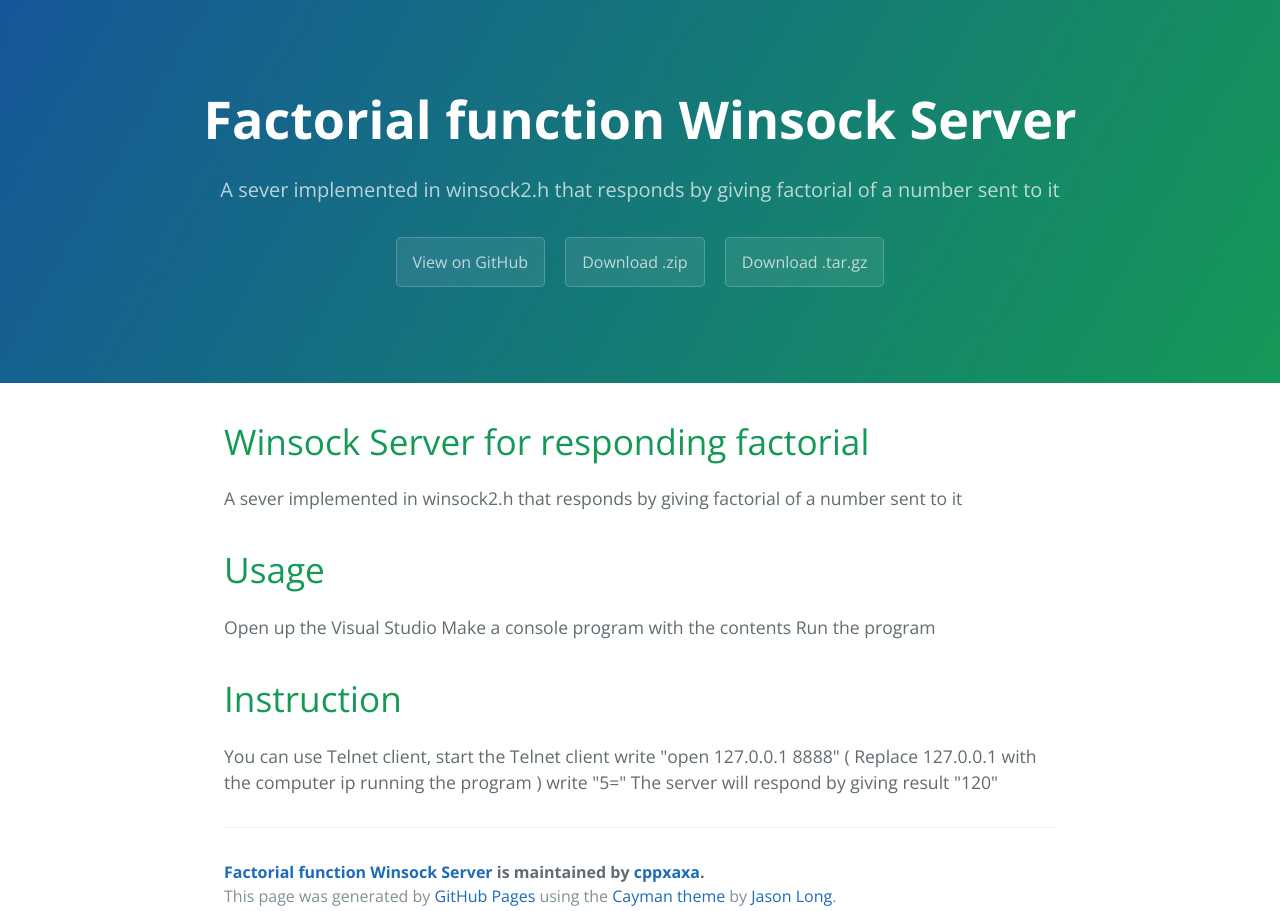
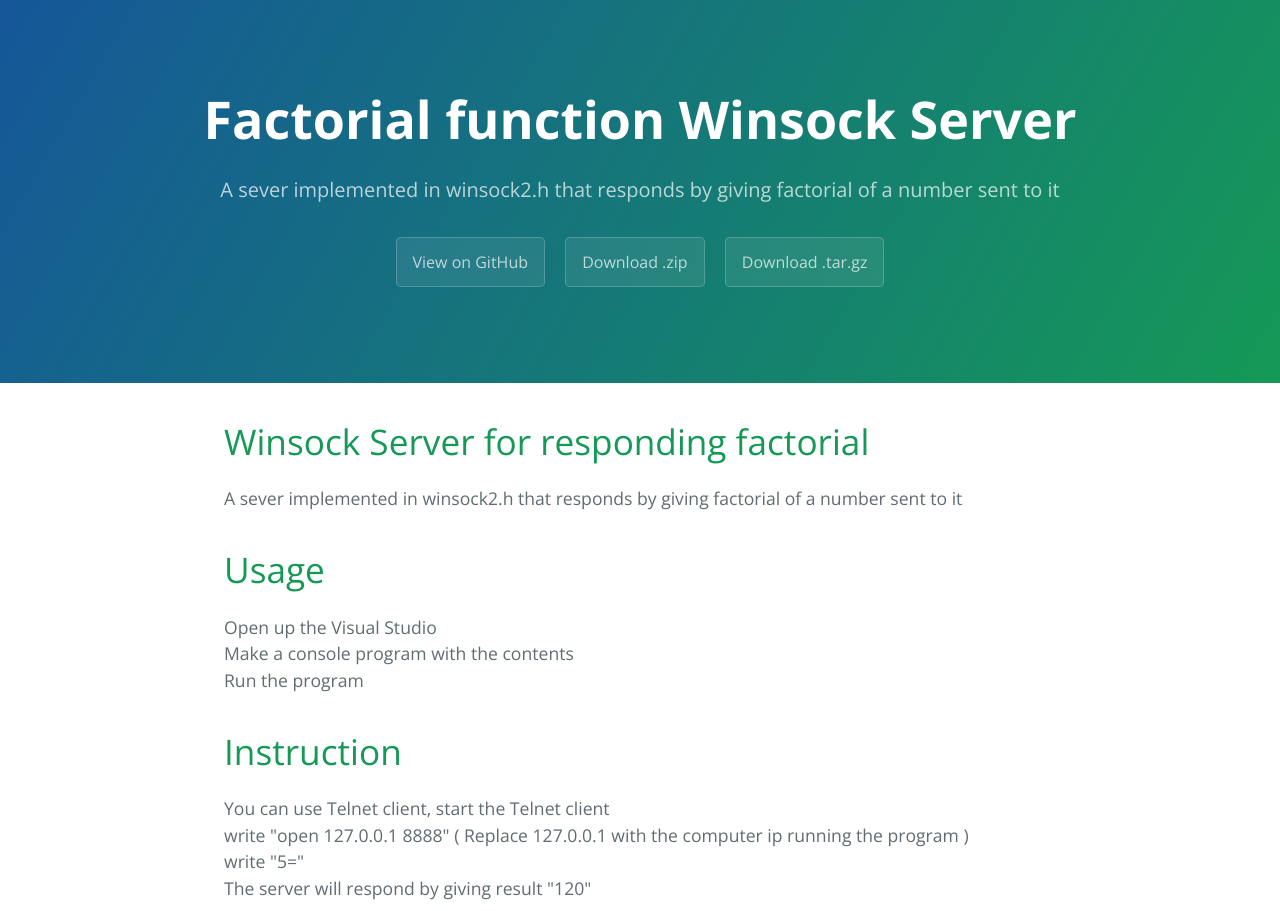
Before and after one commit to cppxaxa/function_factorial_server_winsock, a plain HTML site: page index.html in a window 1280 px wide. Shown: the top 911 px of the page. Drawn offline with nearby package versions, Linux system fonts and the light colour scheme.

```diff
--- a/index.html
+++ b/index.html
@@ -27,17 +27,17 @@
 <h1>
 <a id="usage" class="anchor" href="#usage" aria-hidden="true"><span aria-hidden="true" class="octicon octicon-link"></span></a>Usage</h1>
 
-<p>Open up the Visual Studio
-Make a console program with the contents
-Run the program</p>
+<p>Open up the Visual Studio<br>
+Make a console program with the contents<br>
+Run the program<br></p>
 
 <h1>
 <a id="instruction" class="anchor" href="#instruction" aria-hidden="true"><span aria-hidden="true" class="octicon octicon-link"></span></a>Instruction</h1>
 
-<p>You can use Telnet client, start the Telnet client
-write "open 127.0.0.1 8888" ( Replace 127.0.0.1 with the computer ip running the program )
-write "5="
-The server will respond by giving result "120"</p>
+<p>You can use Telnet client, start the Telnet client<br>
+write "open 127.0.0.1 8888" ( Replace 127.0.0.1 with the computer ip running the program )<br>
+write "5="<br>
+The server will respond by giving result "120"<br></p>
 
       <footer class="site-footer">
         <span class="site-footer-owner"><a href="https://github.com/cppxaxa/function_factorial_server_winsock">Factorial function Winsock Server</a> is maintained by <a href="https://github.com/cppxaxa">cppxaxa</a>.</span>
--- a/params.json
+++ b/params.json
@@ -1,6 +1,6 @@
 {
   "name": "Factorial function Winsock Server",
   "tagline": "A sever implemented in winsock2.h that responds by giving factorial of a number sent to it",
-  "body": "# Winsock Server for responding factorial\r\nA sever implemented in winsock2.h that responds by giving factorial of a number sent to it\r\n\r\n# Usage\r\nOpen up the Visual Studio\r\nMake a console program with the contents\r\nRun the program\r\n\r\n# Instruction\r\nYou can use Telnet client, start the Telnet client\r\nwrite \"open 127.0.0.1 8888\" ( Replace 127.0.0.1 with the computer ip running the program )\r\nwrite \"5=\"\r\nThe server will respond by giving result \"120\"\r\n",
+  "body": "# Winsock Server for responding factorial\r\nA sever implemented in winsock2.h that responds by giving factorial of a number sent to it\r\n\r\n# Usage\r\nOpen up the Visual Studio<br/>\r\nMake a console program with the contents<br/>\r\nRun the program<br/>\r\n\r\n# Instruction\r\nYou can use Telnet client, start the Telnet client<br/>\r\nwrite \"open 127.0.0.1 8888\" ( Replace 127.0.0.1 with the computer ip running the program )<br/>\r\nwrite \"5=\"<br/>\r\nThe server will respond by giving result \"120\"<br/>\r\n",
   "note": "Don't delete this file! It's used internally to help with page regeneration."
 }
```
